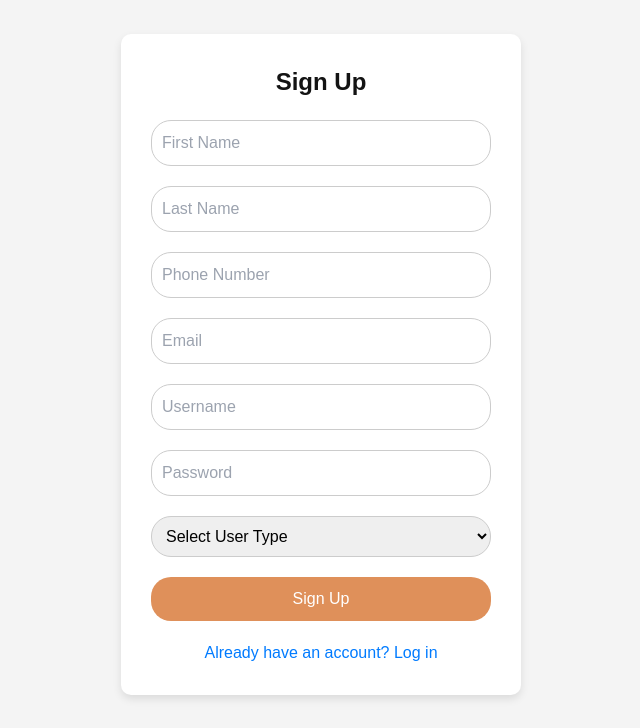
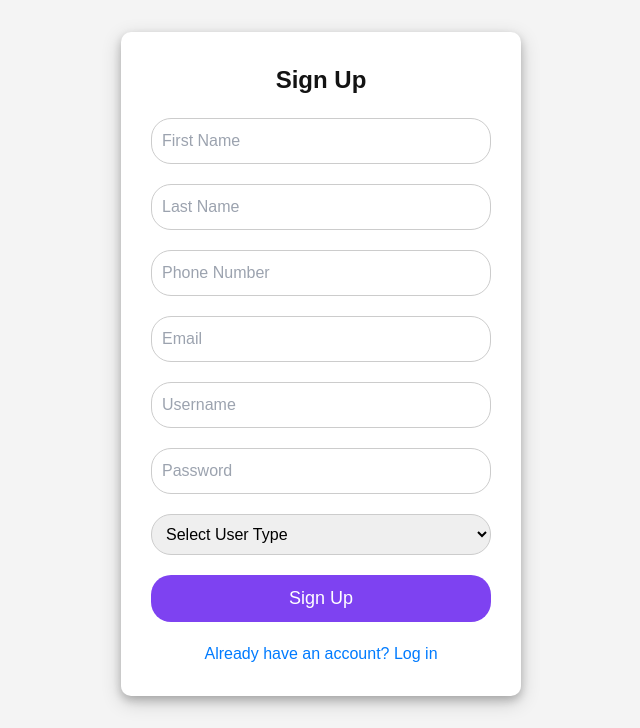
Before and after one commit to ay0-0n/TourPlanner, a Flask app: page /signup in a window 1280 px wide. Shown: the part 72-800 px from the top of the page, without its empty margins (319-959 px from the left). Run offline with Flask 3, Linux system fonts and the light colour scheme; some libraries are stand-ins or nearby versions.

Commit message:
Update signup.html

```diff
--- a/app/templates/signup.html
+++ b/app/templates/signup.html
@@ -20,7 +20,7 @@
     .signup-container {
       background-color: #fff;
       border-radius: 10px;
-      box-shadow: 0 4px 8px rgba(0, 0, 0, 0.1);
+      box-shadow: 0 4px 8px 0 rgba(0, 0, 0, 0.2), 0 6px 20px 0 rgba(0, 0, 0, 0.19);
       padding: 30px;
       max-width: 400px;
       width: 100%;
@@ -50,12 +50,12 @@
     .button {
       width: 100%;
       padding: 10px;
-      background-color: #DF905A;
+      background-color: #7E42F1;
       color: #fff;
       border: none;
       border-radius: 20px;
       cursor: pointer;
-      font-size: 16px;
+      font-size: large;
       text-decoration: none;
       display: inline-block;
       text-align: center;
@@ -63,7 +63,7 @@
 
     button[type="submit"]:hover,
     .button:hover {
-      background-color: #7E42F1;
+      background-color: #4d06d0;
     }
 
     .login-link {
```
